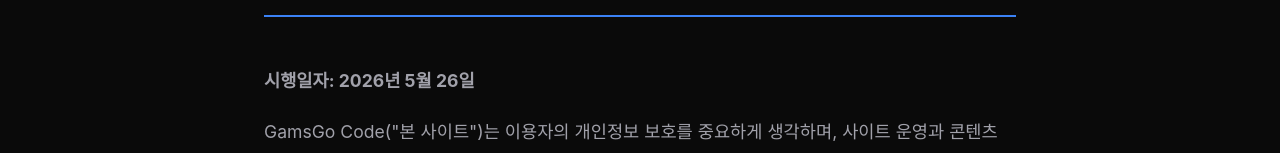
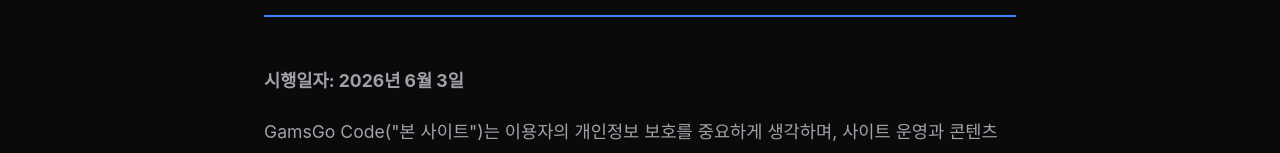
Before and after one commit to feel2174/gamsgo-code, a React (Vite) app: page /privacy in a window 1280 px wide. Shown: the part 177-330 px from the top of the page. Built offline with nearby package versions, Linux system fonts and the light colour scheme; a web font is replaced by a local one.

Commit message:
Align legal page dates for review readiness

```diff
--- a/scripts/prerender.js
+++ b/scripts/prerender.js
@@ -308,7 +308,7 @@ const pages = {
         <div class="page-container">
           <h1>개인정보처리방침</h1>
           <div class="content">
-            <p><strong>시행일자: 2026년 5월 26일</strong></p>
+            <p><strong>시행일자: 2026년 6월 3일</strong></p>
             <p>GamsGo Code("본 사이트")는 이용자의 개인정보 보호를 중요하게 생각하며, 사이트 운영과 콘텐츠 개선에 필요한 최소한의 정보만 처리합니다.</p>
 
             <h2>1. 수집하는 개인정보 항목</h2>
@@ -352,7 +352,7 @@ const pages = {
         <div class="page-container">
           <h1>이용약관</h1>
           <div class="content">
-            <p><strong>시행일자: 2026년 5월 26일</strong></p>
+            <p><strong>시행일자: 2026년 6월 3일</strong></p>
 
             <h2>1. 목적</h2>
             <p>본 약관은 GamsGo Code(이하 "본 사이트")가 제공하는 모든 정보 및 서비스의 이용과 관련하여, 운영자와 이용자의 권리, 의무 및 책임 사항을 규정함을 목적으로 합니다.</p>
--- a/src/pages/Privacy.jsx
+++ b/src/pages/Privacy.jsx
@@ -10,7 +10,7 @@ const Privacy = () => {
       <div className="page-container">
         <h1>개인정보처리방침</h1>
         <div className="content">
-          <p><strong>시행일자: 2026년 5월 26일</strong></p>
+          <p><strong>시행일자: 2026년 6월 3일</strong></p>
           <p>GamsGo Code("본 사이트")는 이용자의 개인정보 보호를 중요하게 생각하며, 사이트 운영과 콘텐츠 개선에 필요한 최소한의 정보만 처리합니다.</p>
 
           <h2>1. 수집하는 개인정보 항목</h2>
--- a/src/pages/Terms.jsx
+++ b/src/pages/Terms.jsx
@@ -10,7 +10,7 @@ const Terms = () => {
       <div className="page-container">
         <h1>이용약관</h1>
         <div className="content">
-          <p><strong>시행일자: 2026년 5월 26일</strong></p>
+          <p><strong>시행일자: 2026년 6월 3일</strong></p>
 
           <h2>1. 목적</h2>
           <p>본 약관은 GamsGo Code(이하 "본 사이트")가 제공하는 모든 정보 및 서비스의 이용과 관련하여, 운영자와 이용자의 권리, 의무 및 책임 사항을 규정함을 목적으로 합니다.</p>
```
